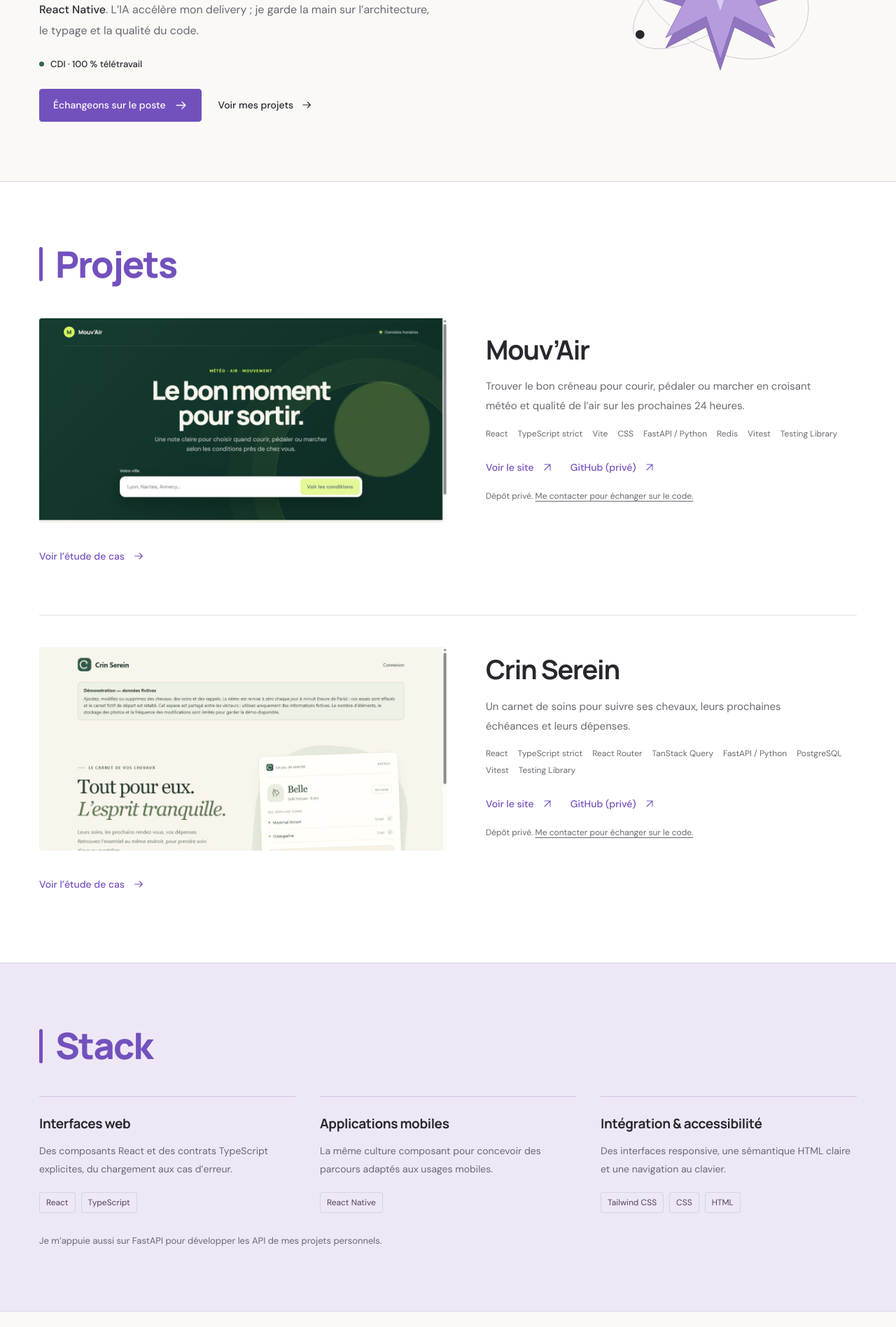
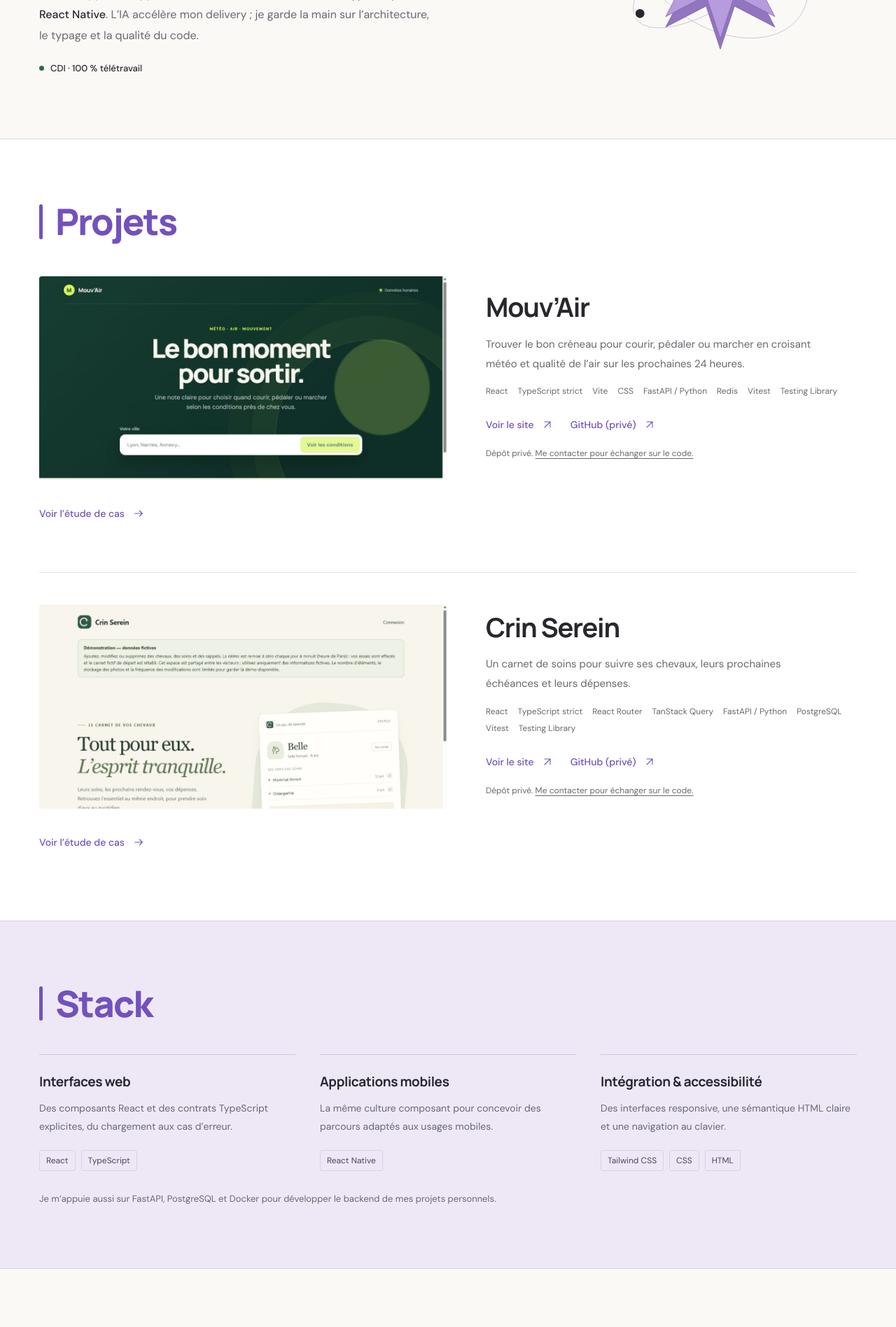
Before and after one commit to Etoiline/etoiline-dev, a React (Vite) app: page / in a window 1280 px wide. Shown: the part 400-2297 px from the top of the page at 70% size. Built offline with nearby package versions, Linux system fonts and the light colour scheme.

Commit message:
💄 Simplify hero and update backend stack

```diff
--- a/src/components/AnimatedLink.tsx
+++ b/src/components/AnimatedLink.tsx
@@ -8,14 +8,12 @@ type AnimatedLinkProps = Readonly<{
   children: ReactNode
   className?: string
   diagonal?: boolean
-  pressable?: boolean
   target?: HTMLAttributeAnchorTarget
   rel?: string
 }>
 
-export default function AnimatedLink({ children, diagonal = false, pressable = false, ...props }: AnimatedLinkProps): JSX.Element {
-  const reducedMotion = useReducedMotion()
-  const interaction = reducedMotion ? 'rest' : 'active'
+export default function AnimatedLink({ children, diagonal = false, ...props }: AnimatedLinkProps): JSX.Element {
+  const interaction = useReducedMotion() ? 'rest' : 'active'
 
   // L’état de repos est aussi celui du HTML pré-rendu, sans apparition masquée.
   return (
@@ -25,8 +23,6 @@ export default function AnimatedLink({ children, diagonal = false, pressable = f
       animate="rest"
       whileHover={interaction}
       whileFocus={interaction}
-      whileTap={{ scale: pressable && !reducedMotion ? 0.98 : 1 }}
-      transition={{ duration: 0.12, ease: 'easeOut' }}
     >
       {children}
       <m.span
--- a/src/components/Hero.tsx
+++ b/src/components/Hero.tsx
@@ -1,6 +1,5 @@
 import type { JSX } from 'react'
 import type { PortfolioProfile } from '../types/portfolio'
-import AnimatedLink from './AnimatedLink'
 
 type HeroProps = Readonly<{ profile: PortfolioProfile }>
 
@@ -30,10 +29,6 @@ export default function Hero({ profile }: HeroProps): JSX.Element {
           {' '}L’IA accélère mon delivery ; je garde la main sur l’architecture, le typage et la qualité du code.
         </p>
         <p className="availability"><span aria-hidden="true" />{profile.availability}</p>
-        <div className="hero-actions">
-          <AnimatedLink className="button-link" href="#contact" pressable>Échangeons sur le poste</AnimatedLink>
-          <AnimatedLink className="plain-link" href="#projets">Voir mes projets</AnimatedLink>
-        </div>
       </div>
       <OrbitArtwork />
     </section>
--- a/src/components/Stack.tsx
+++ b/src/components/Stack.tsx
@@ -18,7 +18,7 @@ export default function Stack({ groups }: StackProps): JSX.Element {
             </li>
           ))}
         </ul>
-        <p className="stack-note">Je m’appuie aussi sur FastAPI pour développer les API de mes projets personnels.</p>
+        <p className="stack-note">Je m’appuie aussi sur FastAPI, PostgreSQL et Docker pour développer le backend de mes projets personnels.</p>
       </div>
     </section>
   )
--- a/src/index.css
+++ b/src/index.css
@@ -44,7 +44,7 @@ a svg { flex-shrink: 0; width: 19px; height: 19px; }
 /* Le trait est décoratif et reste hors du flux pour ne pas déplacer la navigation. */
 .nav-underline { position: absolute; right: 0; bottom: 7px; left: 0; height: 2px; border-radius: 1px; background: var(--purple); transform-origin: left center; pointer-events: none; }
 
-/* Le positionnement et les accès au recrutement restent prioritaires sur l’illustration. */
+/* Le positionnement professionnel reste prioritaire sur l’illustration. */
 .hero { display: grid; grid-template-columns: 1.5fr 0.8fr; gap: 44px; align-items: center; padding-block: 75px 85px; }
 h1, h2, h3, h4 { font-family: 'Manrope', sans-serif; }
 h1 { font-size: clamp(44px, 4.8vw, 66px); line-height: 1.12; letter-spacing: -2.9px; font-weight: 750; }
@@ -55,9 +55,6 @@ h1 > span { color: var(--purple); }
 .hero-description strong { color: var(--ink); font-weight: 500; }
 .availability { display: inline-flex; align-items: center; gap: 9px; margin-top: 24px; font-size: 13px; font-weight: 500; }
 .availability > span { width: 7px; height: 7px; border-radius: 50%; background: #2e6654; }
-.hero-actions { display: flex; flex-wrap: wrap; align-items: center; gap: 18px 24px; margin-top: 27px; }
-.button-link { display: inline-flex; align-items: center; justify-content: center; gap: 12px; min-height: 46px; padding: 13px 19px; border: 1px solid var(--purple); border-radius: 4px; background: var(--purple); color: white; font-size: 14px; font-weight: 500; }
-.button-link:hover { background: #5f419f; }
 .plain-link { display: inline-flex; align-items: center; gap: 11px; min-height: 44px; font-size: 14px; font-weight: 500; }
 .link-arrow { display: inline-flex; flex-shrink: 0; }
 .plain-link .link-arrow svg { width: 16px; height: 16px; }
```
Also changed, not shown: 2 other files (tests, documents, lock files or other folders).
